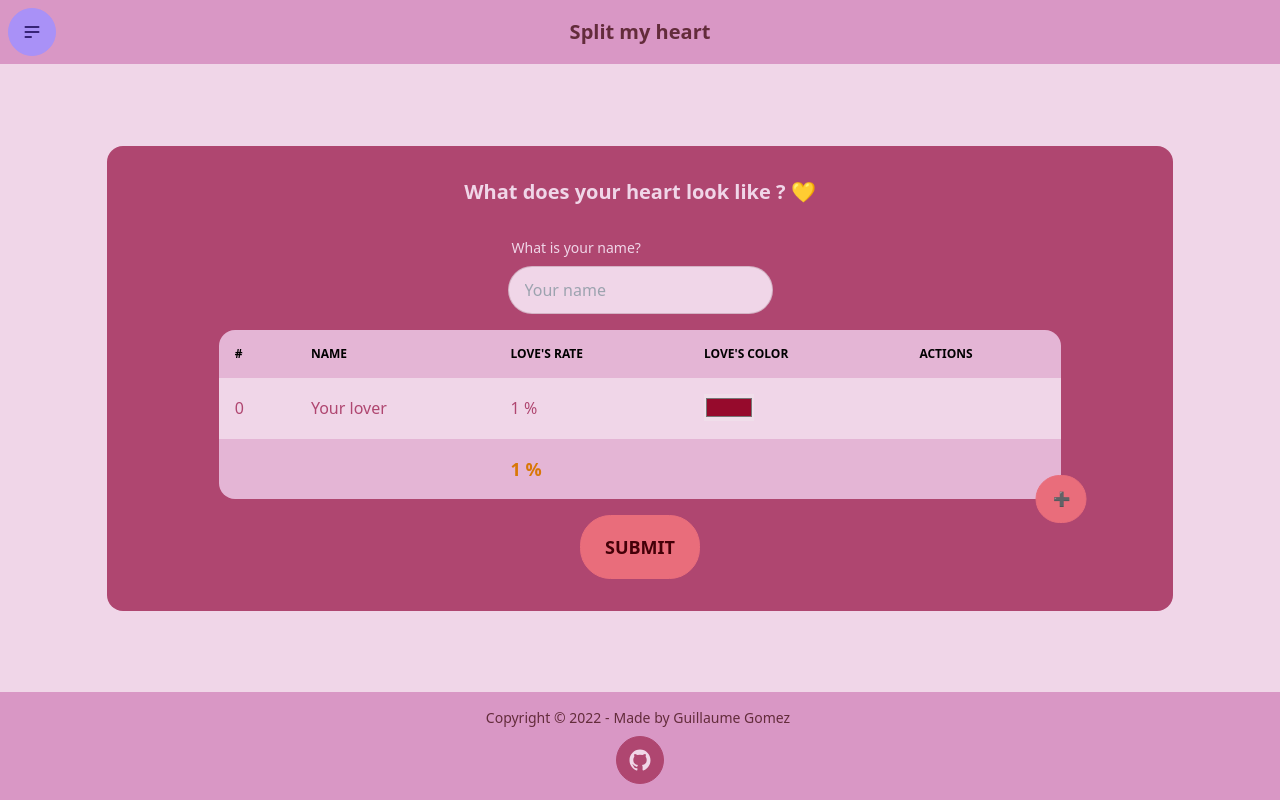
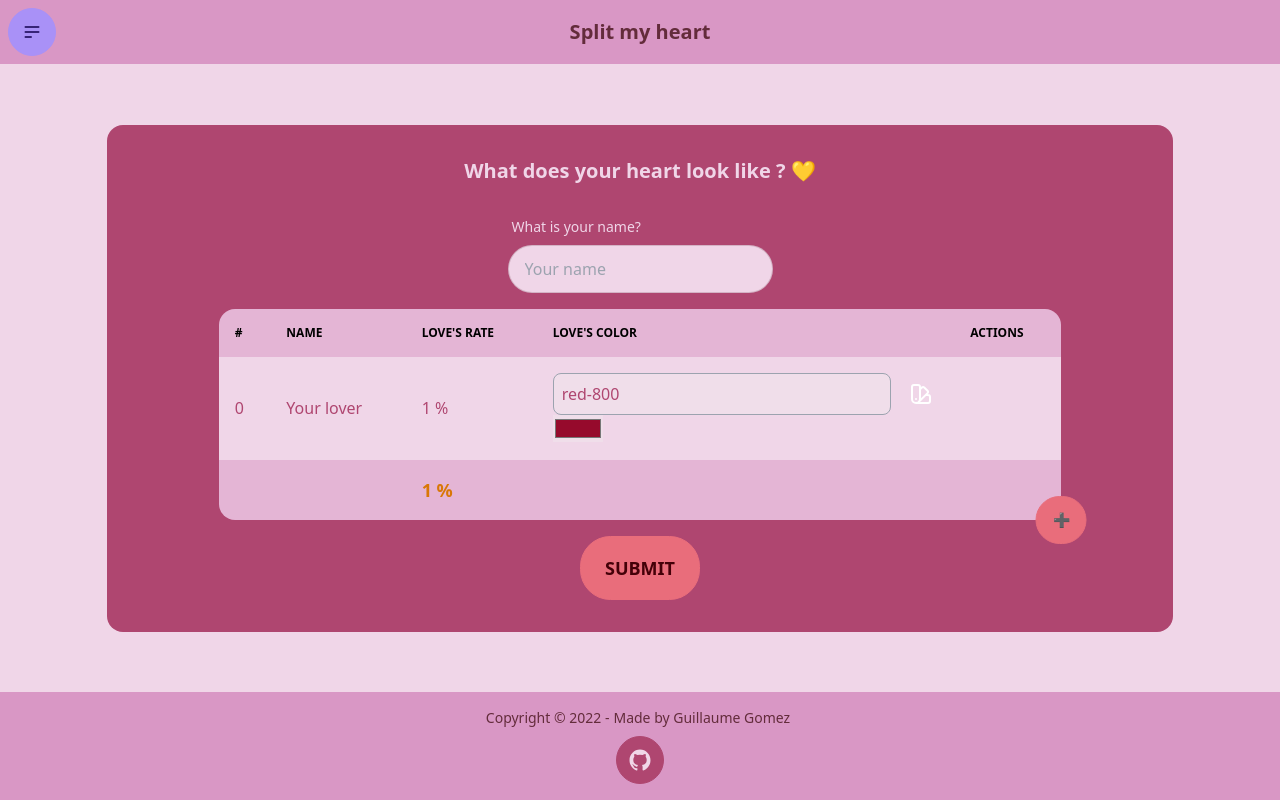
Before and after one commit to guillaume-gomez/split-my-heart, a React (Create React App) app: page /#/ in a window 1280 px wide. Built offline with nearby package versions, Linux system fonts and the light colour scheme.

Commit message:
add color picker

```diff
--- a/src/Components/LoverTable.tsx
+++ b/src/Components/LoverTable.tsx
@@ -1,6 +1,7 @@
 import React from 'react';
 import { LoverInterface } from "./Form";
 import ResponsiveRange from "./ResponsiveRange";
+import ColorPicker from "./ColorPicker"
 import { sumBy } from "lodash";
 
 
@@ -88,6 +89,7 @@ function LoverTable({ lovers, deleteLover, changeLover, toggleLover } : LoverTab
                   }
                 </td>
                 <td>
+                  <ColorPicker onChange={() => console.log("jkljkl")}/>
                   <input
                     type="color"
                     value={lover.color}
```
